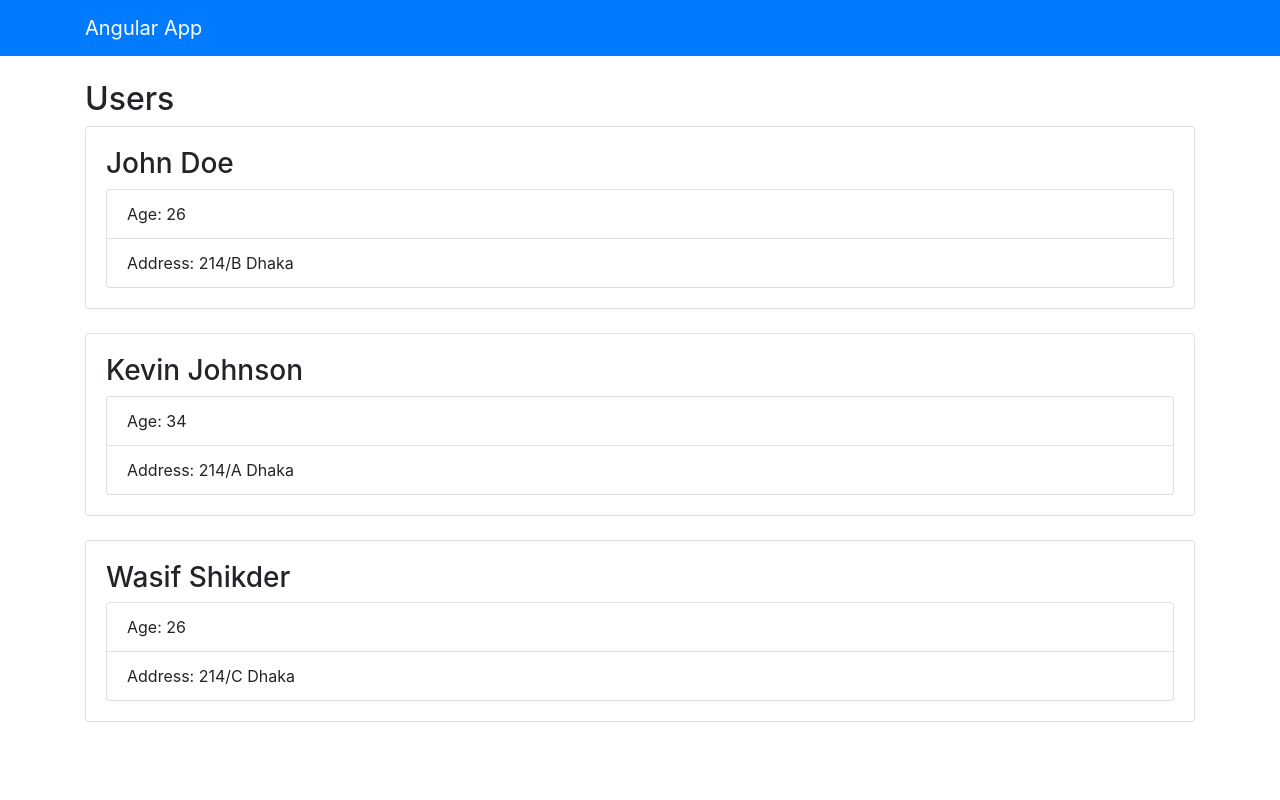
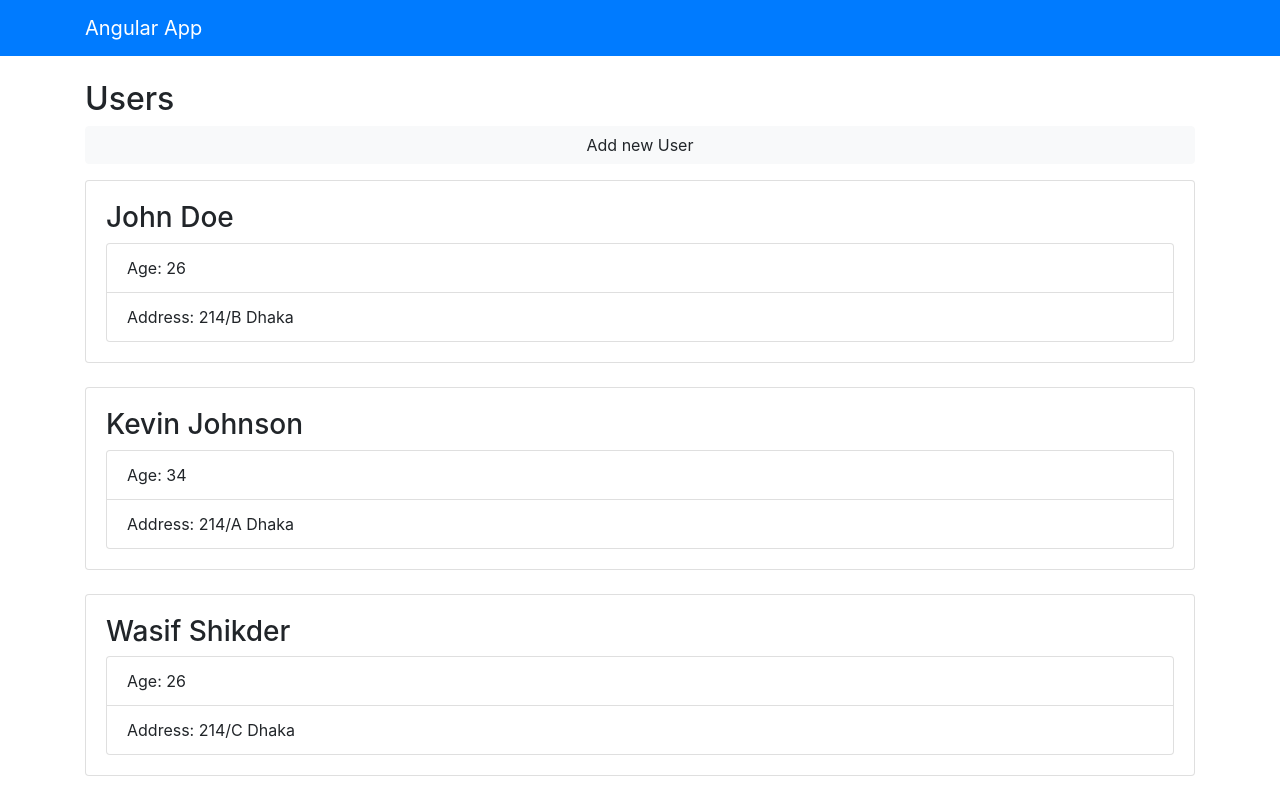
Before and after one commit to mfsiat/Udemy-Angular-Course, an Angular app: page / in a window 1280 px wide. Built offline with nearby package versions, Linux system fonts and the light colour scheme.

Commit message:
property binding

```diff
--- a/src/app/components/users/users.component.html
+++ b/src/app/components/users/users.component.html
@@ -1,4 +1,7 @@
 <h2>Users</h2>
+<button [disabled]="!enableAdd" class="btn btn-light btn-block mb-3">
+  Add new User
+</button>
 <ul class="list-unstyled" *ngIf="loaded && users?.length > 0">
   <li class="card card-body mb-4" *ngFor="let user of users">
     <h3> {{ user.firstName }} {{ user.lastName }} </h3>
--- a/src/app/components/users/users.component.ts
+++ b/src/app/components/users/users.component.ts
@@ -14,6 +14,7 @@ export class UsersComponent implements OnInit {
   // or we need to fetch some data
   // so we want to check on the users fetched or not so we can use this
   loaded: boolean = false;
+  enableAdd: boolean = true;
   constructor() { }
 
   // defining the user inside the ngOnIt
```
Also changed, not shown: 1 other file (tests, documents, lock files or other folders).
